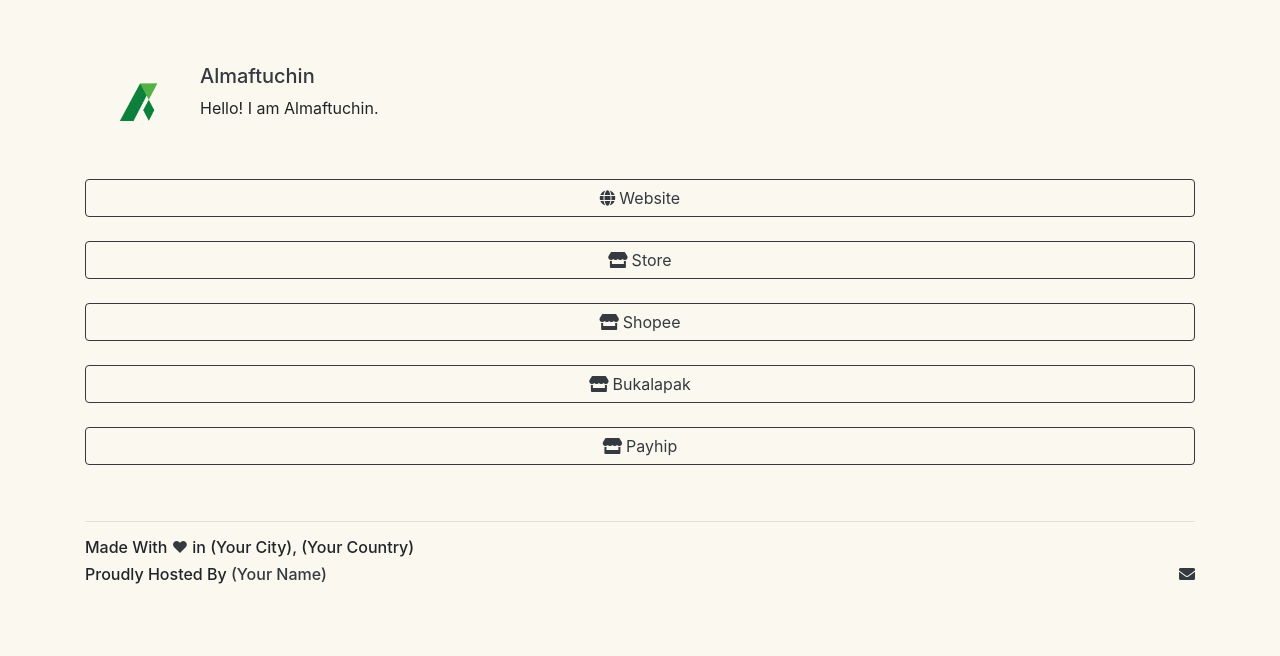
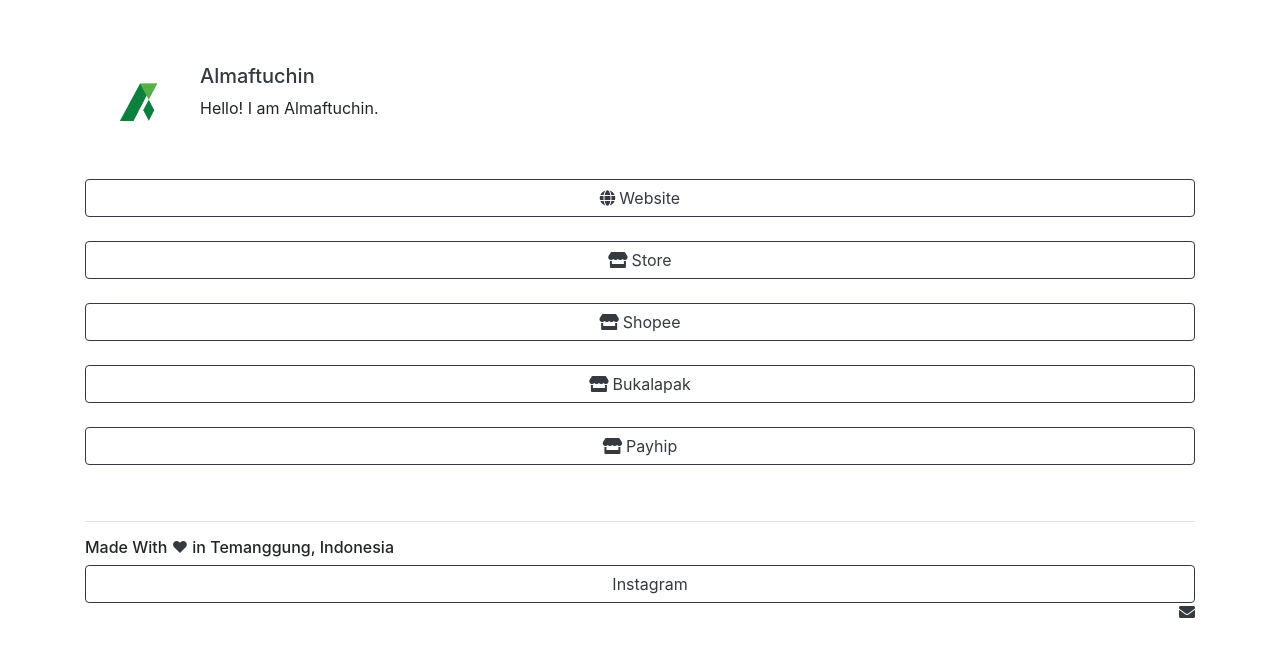
Before and after one commit to Almaftuchin-Inc/Almaftuchin_Link, a plain HTML site: page index.html in a window 1280 px wide. Drawn offline with Linux system fonts and the light colour scheme.

Commit message:
Update index.html

```diff
--- a/index.html
+++ b/index.html
@@ -1,5 +1,6 @@
 <!DOCTYPE html>
-<html lang="en">
+<html lang="en" style="style="background: url(/assest/image/background.jpg) no-repeat;
+    background-size: 100% 100%;border-collapse: collapse; border-spacing: 0; margin: 0; padding: 0; width: 100%;"">
 <head>
   <meta charset="utf-8" />
   <link rel="shortcut icon" href="/assest/image/logo.png" />
@@ -11,9 +12,6 @@
   <link rel="stylesheet" href="/assest/css/boostrap.min.css"/>
      <title>Links - Almaftuchin.com</title>
      <style>
-       body{
-         background-color: #faf8ef;
-       }
        h5{
              color: #343a40;
        }
@@ -64,11 +62,10 @@
         <!--------------------Footer---------------------------->
   <div class="footer mt-5">
     <hr/>
-    <h6>Made With <span class="love">♥</span> in (Your City), (Your Country)</h6>
+    <h6>Made With <span class="love">♥</span> in Temanggung, Indonesia</h6>
     <h6>
-      Proudly Hosted By
-      <a href="/" class="name" target="_blank"> (Your Name) </a>
-      <a id="email" href="mailto:Your Mail"> <i class="fa fa-envelope"> </i> </a>
+  <a href="https://www.instagram.com/almaftuchin" target="_blank" class="btn btn-outline-dark btn-block" role="button" target="_blank"><i class="fas fa-instagram">&nbsp;</i>Instagram</a>
+      <a id="email" href="mailto:support@almaftuchin.com"> <i class="fa fa-envelope"> </i> </a>
     </h6>
   </div>
 </div>
```
